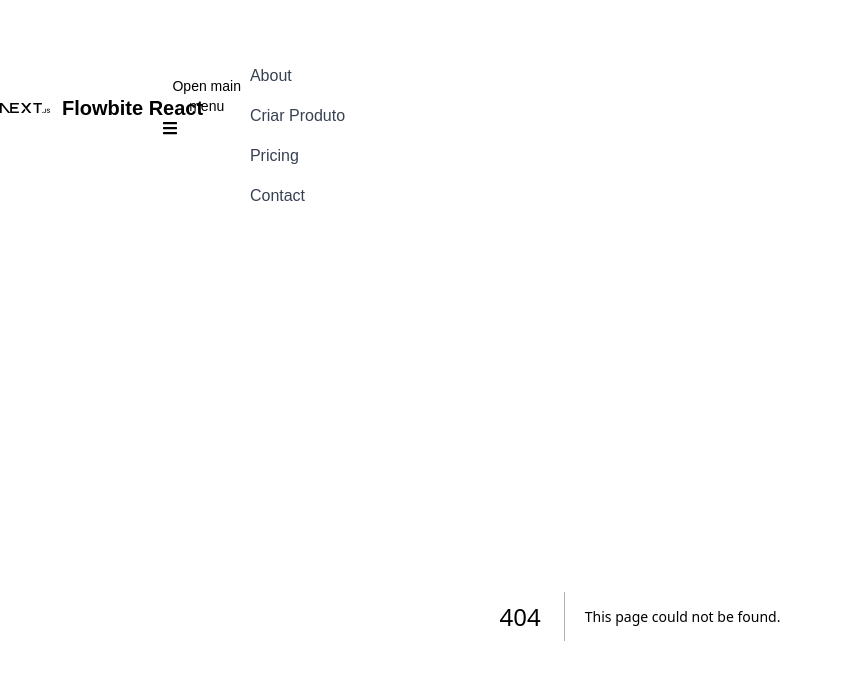
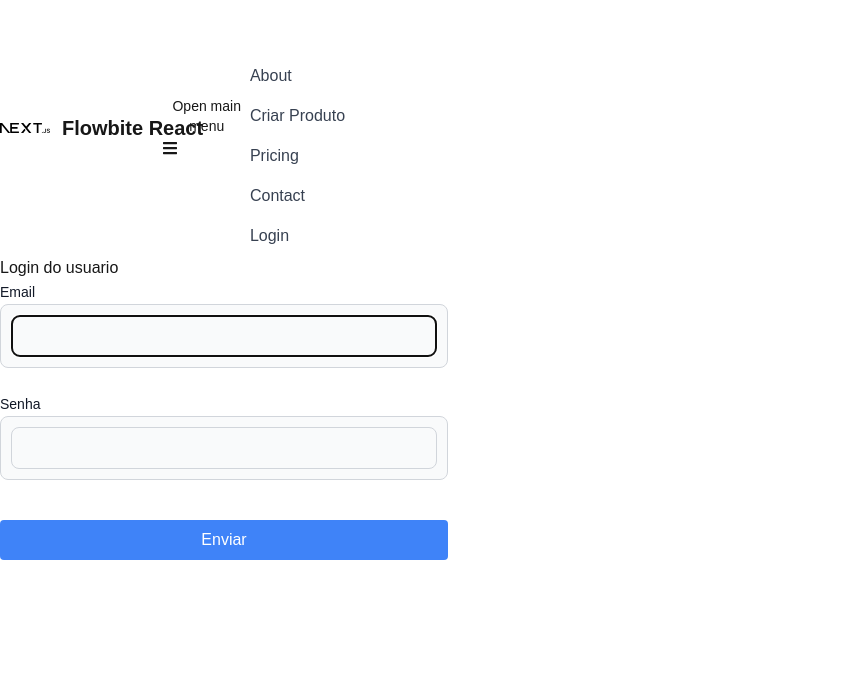
Before and after one commit to PedroLucasMendes/pw2, a Next.js app in the folder frontend/: page /login in a window 1280 px wide. Before the commit this address had no page. Shown: the top 680 px of the page, without its empty margins (0-843 px from the left). Built offline with nearby package versions, Linux system fonts and the light colour scheme.

Commit message:
react context

```diff
--- a/frontend/src/app/layout.tsx
+++ b/frontend/src/app/layout.tsx
@@ -1,6 +1,8 @@
 import type { Metadata } from "next";
 import "./globals.css";
 import { NavBar } from "@/components/NavBar/NavBar";
+import CounterProvider from "@/providers/CounterProvider/CounterProvider";
+import AuthProvider from "@/providers/AuthProvider/AuthProvider";
 
 export const metadata: Metadata = {
   title: "Minha loja virtual",
@@ -16,10 +18,14 @@ export default function RootLayout({
     <html lang="en">
 
       <body>
-        <NavBar />
-        <div className="container mx-auto">
-          {children}
-        </div>
+        <AuthProvider>
+          <CounterProvider>
+            <NavBar />
+            <div className="container mx-auto">
+              {children}
+            </div>
+          </CounterProvider>
+        </AuthProvider>
       </body>
     </html>
   );
--- /dev/null
+++ b/frontend/src/app/login/page.tsx
@@ -0,0 +1,13 @@
+import React from "react";
+import Login from "@/views/auth/Login";
+
+function LoginPage() {
+    return (
+        <div>
+            <Login />
+        </div>
+    );
+}
+
+
+export default LoginPage;
--- a/frontend/src/app/page.tsx
+++ b/frontend/src/app/page.tsx
@@ -1,10 +1,15 @@
 import ProductList from "@/views/product/list/ProductList";
 import { ProductDto } from "@/views/product/Product.types";
+import Teste from "@/components/Teste/Teste";
 
 async function Home() {
   const res = await fetch(`${process.env.NEXT_PUBLIC_DOCKER_API}/product`);
   const products: ProductDto[] = await res.json();
-  return <ProductList products={products} />
+  return (
+    <Teste>
+      <ProductList products={products} />
+    </Teste>
+  );
 }
 
 export default Home;
--- a/frontend/src/components/NavBar/NavBar.tsx
+++ b/frontend/src/components/NavBar/NavBar.tsx
@@ -1,9 +1,15 @@
+'use client'
 
 import { Navbar, NavbarBrand, NavbarCollapse, NavbarLink, NavbarToggle } from "flowbite-react";
 import Link from "next/link";
 import Image from "next/image";
+import { useContext } from "react";
+import { CounterContext } from "@/providers/CounterProvider/CounterProvider";
 
 export function NavBar() {
+
+  const {increment} = useContext(CounterContext);
+
   return (
     <Navbar fluid rounded>
       <NavbarBrand as={Link} href="https://flowbite-react.com">
@@ -27,6 +33,9 @@ export function NavBar() {
         <NavbarLink as={Link} href="/contact">
           Contact
         </NavbarLink>
+        <NavbarLink as={Link} href="/login">
+          Login
+        </NavbarLink>
       </NavbarCollapse>
     </Navbar>
   );
--- /dev/null
+++ b/frontend/src/components/Teste/Teste.tsx
@@ -0,0 +1,15 @@
+import React, {ReactNode} from 'react';
+
+interface ITeste {
+    children?: ReactNode;
+}
+
+function Teste({ children }: ITeste) {
+    return (
+        <div>
+            {children}
+        </div>
+    );
+}
+
+export default Teste;
--- a/frontend/src/components/form/TextInput/TextInput.tsx
+++ b/frontend/src/components/form/TextInput/TextInput.tsx
@@ -11,10 +11,10 @@ interface TextInputProps {
   error?: string;
   onChange: (s: string) => void;
   focus?:boolean;
-
+  type?: string;
 }
 
-function TextInput({name, value, label, placeholder, onChange, error,focus}: TextInputProps) {
+function TextInput({name, value, label, placeholder, onChange, error,focus,type}: TextInputProps) {
   const ref = useRef<HTMLInputElement>(null)
   useEffect(() => {
     if(focus) ref.current?.focus()
@@ -26,9 +26,9 @@ function TextInput({name, value, label, placeholder, onChange, error,focus}: Tex
         <FBTextInput
           ref={ref}
           id={name}
-          type="text"
           onChange={(e) => onChange(e.target.value)}
           value={value}
+          type={type ?? 'text'}
           placeholder={placeholder ?? ''}
           color={error ? 'failure' : 'gray'}
           shadow
--- /dev/null
+++ b/frontend/src/providers/AuthProvider/AuthProvider.tsx
@@ -0,0 +1,62 @@
+'use client'
+
+import { createContext, ReactNode, useState } from "react";
+
+interface UserSession {
+    userId: string;
+    userType: string;
+    userName: string;
+}
+
+interface IAuthContext {
+    user: UserSession | null;
+    login: (email: string, password: string) => Promise<boolean>;
+    logout: () => void;
+}
+
+const initialAuthContextData: IAuthContext = {
+    user: null,
+    login: async () => false,
+    logout: async () => {},
+};
+
+const AuthContext = createContext<IAuthContext>(initialAuthContextData);
+
+export default function AuthProvider({ children }: { children: ReactNode }) {
+    const [user, setUser] = useState(null);
+
+    const login = async (email: string, password: string) => {
+        const res = await fetch(`${process.env.NEXT_PUBLIC_API}/auth/login`, {
+            method: 'POST',
+            headers: {
+                'Content-Type': 'application/json',
+            },
+            body: JSON.stringify({ email, password }),
+            credentials: 'include',
+        });
+
+        if (res.status === 200) {
+            const data = await res.json();
+            setUser(data);
+            return true;
+        }
+
+        return false
+    }
+
+    const logout = async () => {
+        const res = await fetch(`${process.env.NEXT_PUBLIC_API}/auth/logout`, {
+            method: 'POST',
+            credentials: 'include',
+        });
+        if (res.ok) {
+            setUser(null);
+        }
+    }
+
+    return (
+        <AuthContext.Provider value={{ user, login, logout }}>
+            {children}
+        </AuthContext.Provider>
+    );
+}
--- /dev/null
+++ b/frontend/src/providers/CounterProvider/CounterProvider.tsx
@@ -0,0 +1,31 @@
+'use client'
+
+import { createContext, useState, ReactNode } from "react";
+
+interface ICounter {
+  count: number;
+  increment: () => void;
+}
+
+const initialCounterData: ICounter = {
+    count: 0,
+    increment: () => {},
+};
+
+export const CounterContext = createContext<ICounter>(initialCounterData);
+
+function CounterProvider({ children }: { children: ReactNode }) {
+    const [count, setCount] = useState(0);
+
+    const increment = () => {
+        setCount(count => count + 1);
+    };
+
+    return (
+        <CounterContext.Provider value={{ count, increment }}>
+            {children}
+        </CounterContext.Provider>
+    );
+}
+
+export default CounterProvider;
--- /dev/null
+++ b/frontend/src/views/auth/Login.tsx
@@ -0,0 +1,46 @@
+'use client'
+
+import TextInput from "@/components/form/TextInput/TextInput";
+import React from "react";
+import {useState} from "react";
+
+
+function Login() {
+    const [email, setEmail] = useState("");
+    const [password, setPassword] = useState("");
+
+
+    return (
+        <div>
+            <h1 className="">Login do usuario</h1>
+
+            <form method="post" onSubmit={() => {}} className="flex flex-col gap-4 max-w-md">
+
+                <TextInput
+                value={email}
+                onChange={setEmail}
+                name="email"
+                label="Email"
+                focus
+                />
+
+                <TextInput
+                value={password}
+                onChange={setPassword}
+                name="password"
+                label="Senha"
+                type="password"
+                />
+
+                <button
+                type="submit"
+                className="mt-4 px-4 py-2 bg-blue-500 text-white rounded hover:bg-blue-600"
+                >
+                Enviar
+                </button>
+            </form>
+        </div>
+    );
+}
+
+export default Login;
--- a/frontend/src/views/product/list/ProductCard.tsx
+++ b/frontend/src/views/product/list/ProductCard.tsx
@@ -1,10 +1,11 @@
 "use client";
 
 import { Card } from "flowbite-react";
-import { useState } from "react";
+import { use, useContext, useState } from "react";
 import { FaMinus, FaPlus } from "react-icons/fa";
 import styles from "../../product/Product.module.css";
 import { ProductDto } from "../Product.types";
+import { CounterContext } from "@/providers/CounterProvider/CounterProvider";
 
 interface ProductCardProps {
   product: ProductDto;
@@ -26,6 +27,8 @@ function ProductCard({ product }: ProductCardProps) {
         setQtdCart((p) => Math.min(p + 1, 100));
     };
 
+    const {count} = useContext(CounterContext);
+
     /* Forma do professor
     const decreaseCart = () => setQtdCart((p) => Math.max(p - 1, 0));
     const increaseCart = () => setQtdCart((p) => Math.min(p + 1, 100));
@@ -44,6 +47,7 @@ function ProductCard({ product }: ProductCardProps) {
             {qtdCart}
             <button className={styles.buttonIcon} onClick={increaseCart} disabled={qtdCart === 100}><FaPlus /></button>
         </p>
+        <h1 className="">{count}</h1>
         </Card>
     );
 }
```
Also changed, not shown: 1 other file (tests, documents, lock files or other folders).
